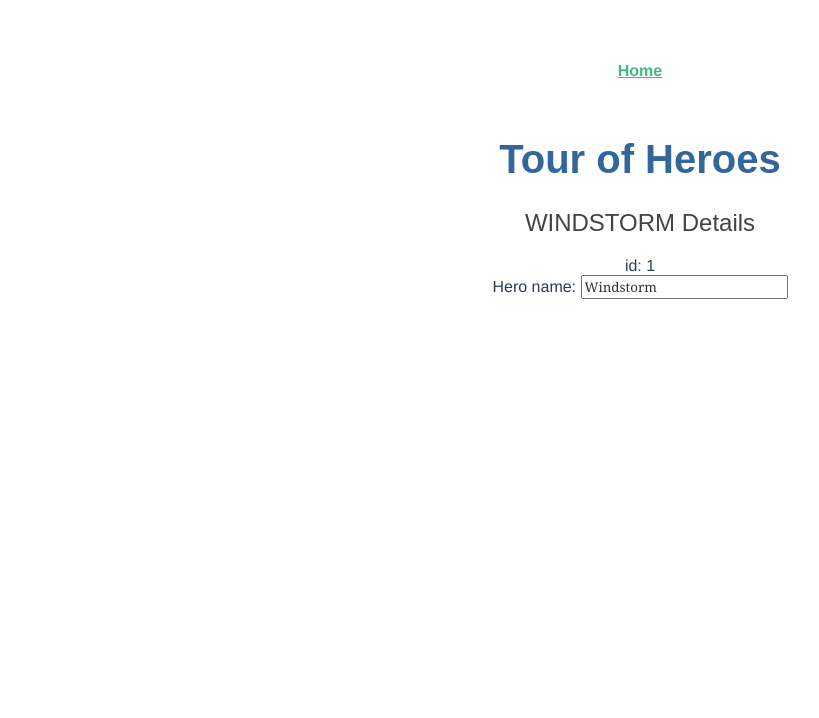
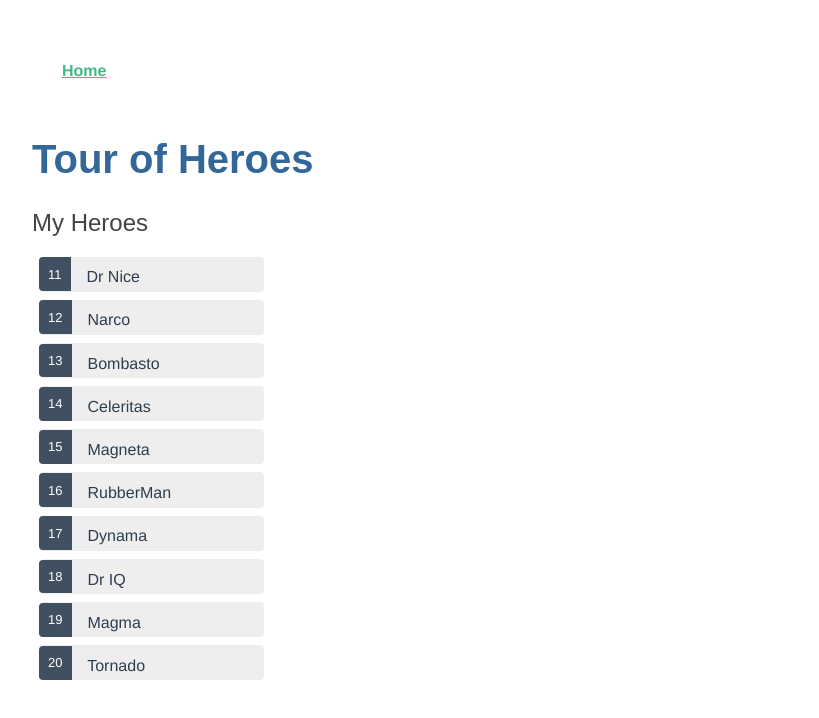
Before and after one commit to Jon-Mykal/vue-tour-of-heroes, a Vue app: page / in a window 1280 px wide. Shown: the top 718 px of the page, without its empty margins (0-819 px from the left). Built offline with nearby package versions, Linux system fonts and the light colour scheme.

Commit message:
2. Display a list

```diff
--- a/src/App.vue
+++ b/src/App.vue
@@ -30,7 +30,6 @@ body, input[type="text"], button {
   font-family: Avenir, Helvetica, Arial, sans-serif;
   -webkit-font-smoothing: antialiased;
   -moz-osx-font-smoothing: grayscale;
-  text-align: center;
   color: #2c3e50;
 }
 
--- a/src/components/Heroes.vue
+++ b/src/components/Heroes.vue
@@ -1,35 +1,103 @@
 <template>
     <div>
-        <h2>{{ capitalHeroName }} Details</h2>
-        <div><span>id: </span>{{heroItem.id}}</div>
-        <div>
-            <label for="name">Hero name: </label>
-            <input type="text" placeholder="name" v-model="heroItem.name" id="name">
-        </div>
+    <h2>My Heroes</h2>
+    <ul class="heroes">
+        <li v-for="hero in heroes" :key="hero.id" @click="onSelect(hero)" :class="{ selected: hero === selectedHero}">
+            <span class="badge">{{ hero.id }}</span> {{hero.name}}
+        </li>
+    </ul>
+        <section v-if="selectedHero.name">
+            <h2>{{ capitalHeroName }} Details</h2>
+            <div><span>id: </span>{{selectedHero.id}}</div>
+            <div>
+                <label for="name">Hero name: </label>
+                <input type="text" placeholder="name" v-model="selectedHero.name" id="hero-name">
+            </div>
+        </section>
     </div>
 </template>
 
 <style scoped>
+/* HeroesComponent's private CSS styles */
+.heroes {
+  margin: 0 0 2em 0;
+  list-style-type: none;
+  padding: 0;
+  width: 15em;
+}
+.heroes li {
+  cursor: pointer;
+  position: relative;
+  left: 0;
+  background-color: #EEE;
+  margin: .5em;
+  padding: .3em 0;
+  height: 1.6em;
+  border-radius: 4px;
+}
+.heroes li:hover {
+  color: #2c3a41;
+  background-color: #e6e6e6;
+  left: .1em;
+}
+.heroes li.selected {
+  background-color: black;
+  color: white;
+}
+.heroes li.selected:hover {
+  background-color: #505050;
+  color: white;
+}
+.heroes li.selected:active {
+  background-color: black;
+  color: white;
+}
+.heroes .badge {
+  display: inline-block;
+  font-size: small;
+  color: white;
+  padding: 0.8em 0.7em 0 0.7em;
+  background-color:#405061;
+  line-height: 1em;
+  position: relative;
+  left: -1px;
+  top: -4px;
+  height: 1.8em;
+  margin-right: .8em;
+  border-radius: 4px 0 0 4px;
+}
 
+input {
+  padding: .5rem;
+}
 </style>
 
 <script lang="ts">
 import {computed, defineComponent, PropType, ref} from 'vue'
 import { Hero } from '@/types/hero'
+import { useStore } from 'vuex';
 export default defineComponent({
     props: {
-        hero: {
-            type: Object as PropType<Hero>,
-            default: { id: 1, name: 'Windstorm' }
-        }
+
     },
     setup(props, ctx){
-        let heroItem = ref(props.hero);
+
+        let store = useStore();
+        let heroes = store.getters['mdl_heroes/getAllHeroes'] as Hero[];
+        let selectedHero = ref({} as Hero);
         const capitalHeroName = computed(() => {
-            return heroItem.value.name.toUpperCase();
+            let upperCasedName = "";
+            if(selectedHero.value.name) {
+                upperCasedName = selectedHero.value.name.toUpperCase();
+            }
+            return upperCasedName;
         });
 
-        return { capitalHeroName, heroItem }
+        const onSelect = (hero: Hero) => {
+            selectedHero.value = hero;
+        };
+
+        return { capitalHeroName, selectedHero, heroes, onSelect }
     }
 })
 </script>
--- a/src/store/index.ts
+++ b/src/store/index.ts
@@ -1,4 +1,5 @@
 import { createStore } from 'vuex'
+import * as mdl_heroes from '@/store/mdl_heroes'
 
 export default createStore({
   state: {
@@ -8,5 +9,6 @@ export default createStore({
   actions: {
   },
   modules: {
+    mdl_heroes
   }
 })
--- /dev/null
+++ b/src/store/mdl_heroes.ts
@@ -0,0 +1,27 @@
+import { Hero } from '@/types/hero'
+export const namespaced = true;
+
+export const state: HeroesState = {
+    HEROES: [
+        { id: 11, name: 'Dr Nice' },
+        { id: 12, name: 'Narco' },
+        { id: 13, name: 'Bombasto' },
+        { id: 14, name: 'Celeritas' },
+        { id: 15, name: 'Magneta' },
+        { id: 16, name: 'RubberMan' },
+        { id: 17, name: 'Dynama' },
+        { id: 18, name: 'Dr IQ' },
+        { id: 19, name: 'Magma' },
+        { id: 20, name: 'Tornado' }
+    ] as Hero[]
+}
+
+export const getters = {
+    getAllHeroes(state: HeroesState): Hero[] {
+        return state.HEROES;
+    }
+}
+
+interface HeroesState {
+    HEROES: Hero[]
+}
```
